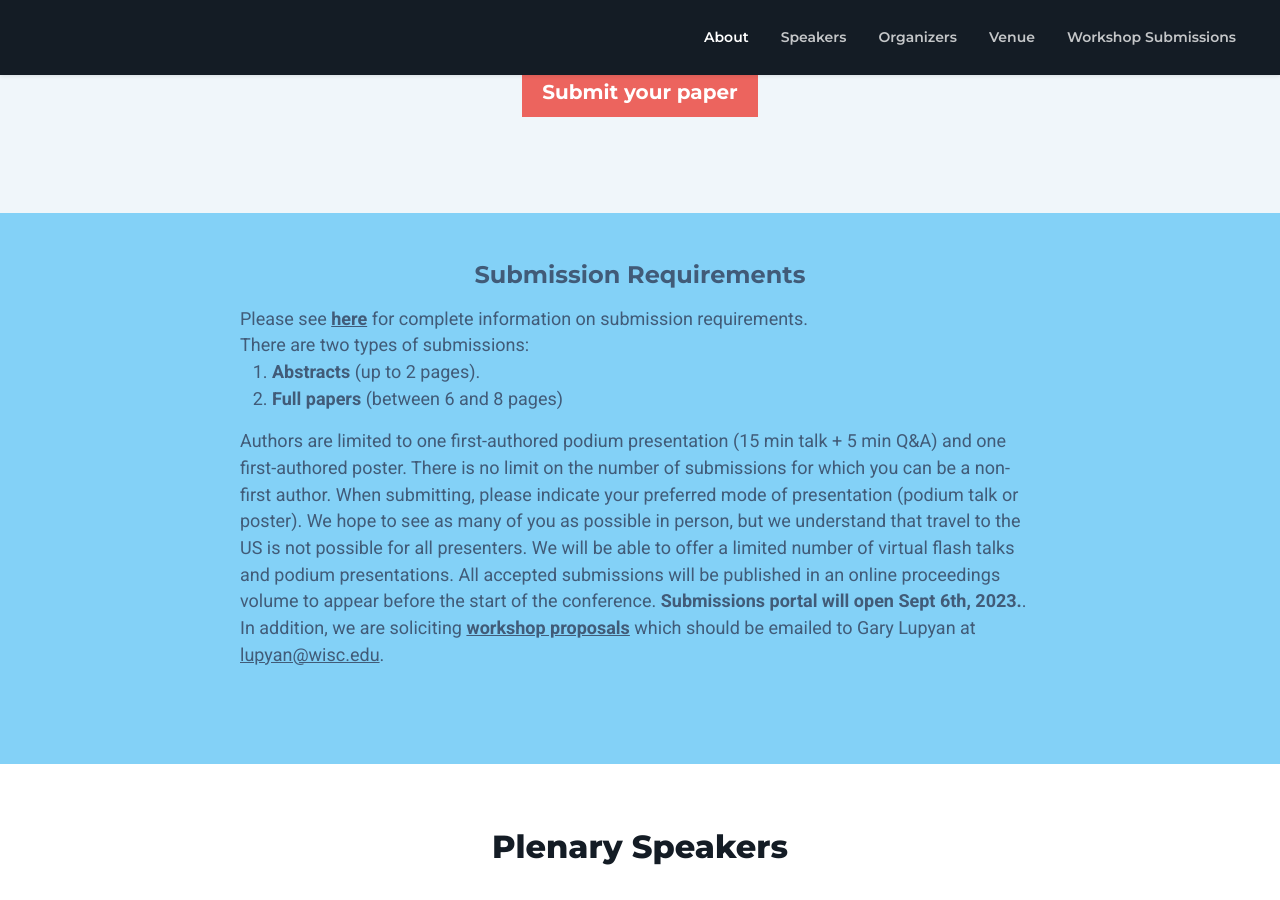
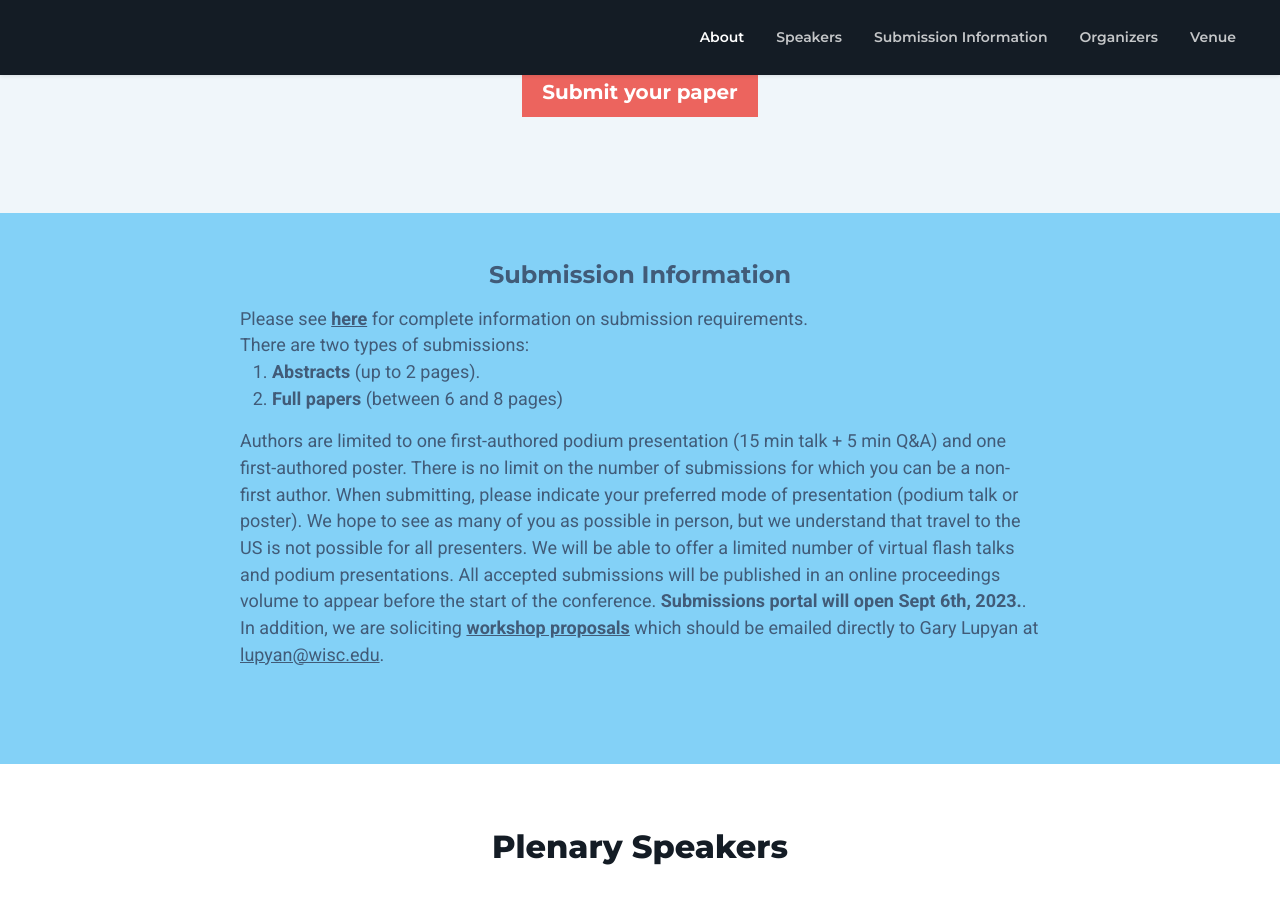
Before and after one commit to evolang2024/evolang2024.github.io, a Jekyll site: the page built from _pages/index.md, in a window 1280 px wide and 900 px high, scrolled down 1001 px. Built offline with Jekyll 4.4.1, drawn with Linux system fonts in a browser that asks for light colours; nearby versions of some CDN libraries; library files that are not in the unit come from our copies.

Commit message:
Header Phrasing

```diff
--- a/_layouts/default.html
+++ b/_layouts/default.html
@@ -39,10 +39,10 @@
 
 							<li class="nav-item"><a class="nav-link scrollto" href="#about-section">About</a></li>
 							<li class="nav-item"><a class="nav-link scrollto" href="#speakers-section">Speakers</a></li>
+							<li class="nav-item"><a class="nav-link scrollto" href=""# onclick="window.open('workshop', '_self');">Submission Information</a></li>
 							<li class="nav-item"><a class="nav-link scrollto" href="#organizers-section">Organizers</a></li>
 							<!-- <li class="nav-item"><a class="nav-link scrollto" href="#schedule-section">Schedule</a></li> -->
 							<li class="nav-item"><a class="nav-link scrollto" href="#venue-section">Venue</a></li>
-							<li class="nav-item"><a class="nav-link scrollto" href=""# onclick="window.open('workshop', '_self');">Workshop Submissions</a></li>
 							<!-- <li class="nav-item"><a class="nav-link scrollto" href="#sponsors-section">Sponsors</a></li> -->
 						</ul><!--//nav-->
 					</div><!--//navabr-collapse-->
--- a/_pages/index.md
+++ b/_pages/index.md
@@ -7,7 +7,7 @@ date: May 18-21
 about:
     header: Conference Details
     subheader: "EVOLANG is the largest international meeting for researchers working on the origins and evolution of language. The conference is highly interdisciplinary, with contributions from disciplines including, but not limited to: anthropology, archeology, artificial life, biology, cognitive science, genetics, linguistics, modeling, paleontology, physiology, primatology, and psychology. Typically, about 300 delegates attend, with representatives from all these disciplines."
-    subheader_2: Submission Requirements
+    subheader_2: Submission Information
     body_2: <div style="text-align:left">
 
               Please see <A HREF="#" onclick='window.open(`workshop/#info-2`, `_self`);'><b>here</b></A> for complete information on submission requirements.<br>
@@ -16,7 +16,7 @@ about:
                   <li><b>Abstracts</b> (up to 2 pages). </li>
                   <li><b>Full papers</b> (between 6 and 8 pages)</li>
               </ol>
-              Authors are limited to one first-authored podium presentation (15 min talk + 5 min Q&A) and one first-authored poster. There is no limit on the number of submissions for which you can be a non-first author. When submitting, please indicate your preferred mode of presentation (podium talk or poster). We hope to see as many of you as possible in person, but we understand that travel to the US is not possible for all presenters. We will be able to offer a limited number of virtual flash talks and podium presentations.  All accepted submissions will be published in an online proceedings volume to appear before the start of the conference. <b>Submissions portal will open Sept 6th, 2023.</b>. In addition, we are soliciting <A HREF="#" onclick='window.open(`workshop/#info-1`, `_self`);'><b>workshop proposals</b></A> which should be emailed to Gary Lupyan at <a href='mailto:lupyan@wisc.edu'>lupyan@wisc.edu</a>.
+              Authors are limited to one first-authored podium presentation (15 min talk + 5 min Q&A) and one first-authored poster. There is no limit on the number of submissions for which you can be a non-first author. When submitting, please indicate your preferred mode of presentation (podium talk or poster). We hope to see as many of you as possible in person, but we understand that travel to the US is not possible for all presenters. We will be able to offer a limited number of virtual flash talks and podium presentations.  All accepted submissions will be published in an online proceedings volume to appear before the start of the conference. <b>Submissions portal will open Sept 6th, 2023.</b>. In addition, we are soliciting <A HREF="#" onclick='window.open(`workshop/#info-1`, `_self`);'><b>workshop proposals</b></A> which should be emailed directly to Gary Lupyan at <a href='mailto:lupyan@wisc.edu'>lupyan@wisc.edu</a>.
               </div>
 
 
```
